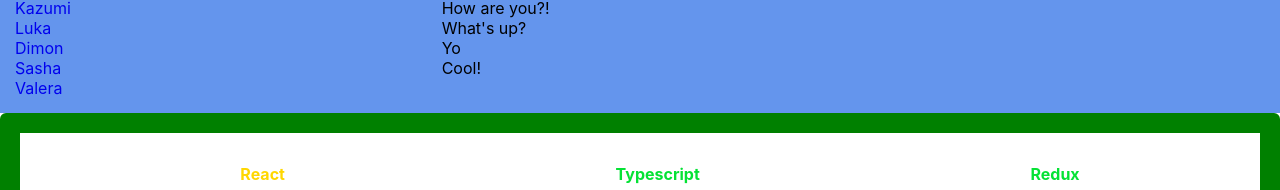
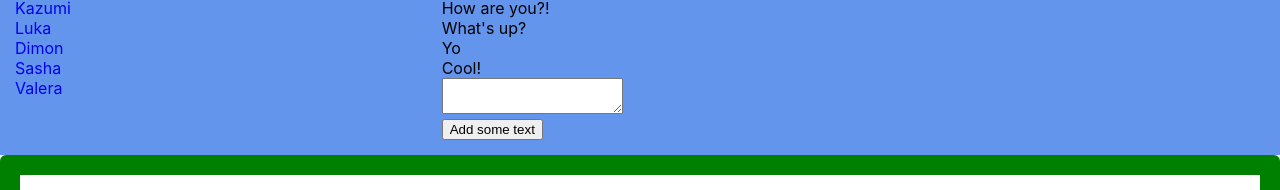
Before and after one commit to KonsCha/react-project-01, a React (Create React App) app: page /dialogs in a window 1280 px wide. Shown: the part 569-759 px from the top of the page. Built offline with nearby package versions, Linux system fonts and the light colour scheme.

Commit message:
добавил обработчик событий onClick на кнопку. С помощью ref создал ссылку на элементtextarea. при наборе текста в textarea и нажатие на кнопку, текст выводится в алерт.

```diff
--- a/src/components/Dialogs/Dialogs.js
+++ b/src/components/Dialogs/Dialogs.js
@@ -1,10 +1,18 @@
 import s from './Dialogs.module.css';
 import DialogItem from "./DialogItem/DialogItem";
 import Message from "./Message/Message";
+import React from "react";
 
 const Dialogs = (props) => {
     let DialogItems = props.state.DialogsData.map(item => <DialogItem name={item.name} id={item.id}/>);
     let MessageItems = props.state.MessageData.map(item => <Message message={item.message}/>);
+
+    let newTextElement = React.createRef();
+
+    let addText = () => {
+        let text = newTextElement.current.value;
+        alert(text);
+    }
     return (
         <div className={s.dialogs}>
             <div className={s.dialogsItems}>
@@ -12,6 +20,12 @@
             </div>
             <div className={s.messages}>
                 {MessageItems}
+                <div>
+                    <textarea ref={newTextElement}></textarea>
+                </div>
+                <div>
+                    <button onClick={addText}>Add some text</button>
+                </div>
             </div>
         </div>
     )
--- a/src/components/MyPosts/MyPosts.js
+++ b/src/components/MyPosts/MyPosts.js
@@ -1,17 +1,24 @@
 import Posts from './Posts/Posts'
 import s from './MyPosts.module.css';
+import React from 'react';
 
 const MyPosts = (props) => {
     let PostsItem = props.state.PostsData.map(item => <Posts counter={item.counter} message={item.message}
                                                              src={item.src}/>);
+    let newPostElement = React.createRef();
+
+    let addPost = () => {
+        let text = newPostElement.current.value;
+        alert(text);
+    }
     return (
         <div className={s.MyPosts}>
             <div>
                 <div className={s.textarea}>
-                    <textarea></textarea>
+                    <textarea ref={newPostElement}></textarea>
                 </div>
                 <div className={s.buttonIn}>
-                    <button className={s.button}>Add Post</button>
+                    <button className={s.button} onClick={addPost}>Add Post</button>
                 </div>
                 {PostsItem}
             </div>
```
